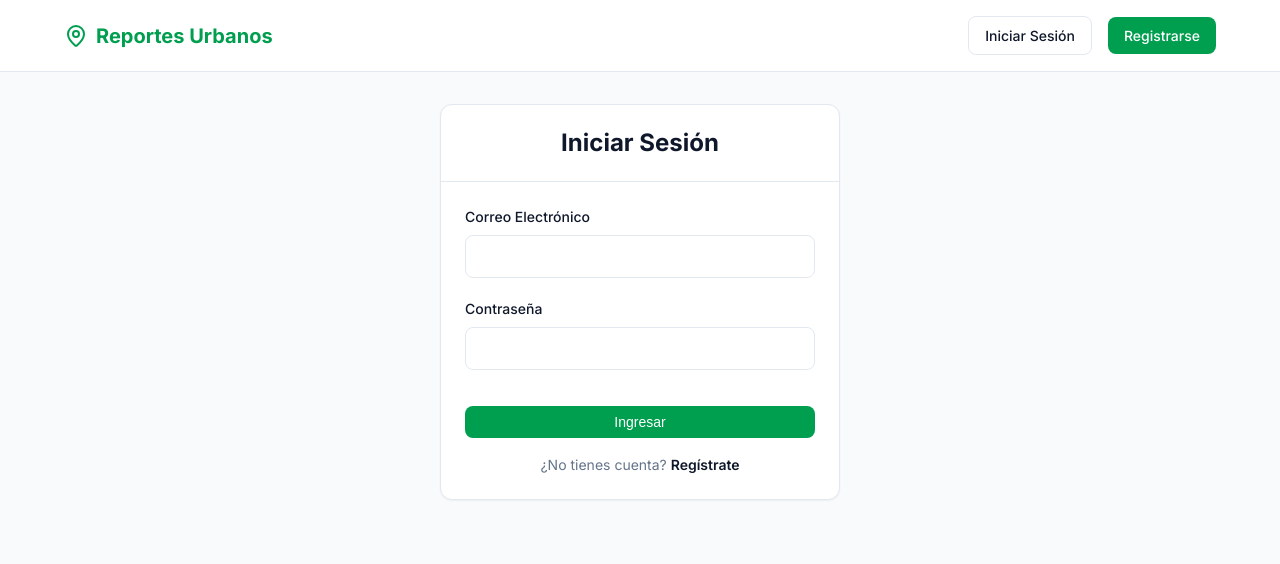
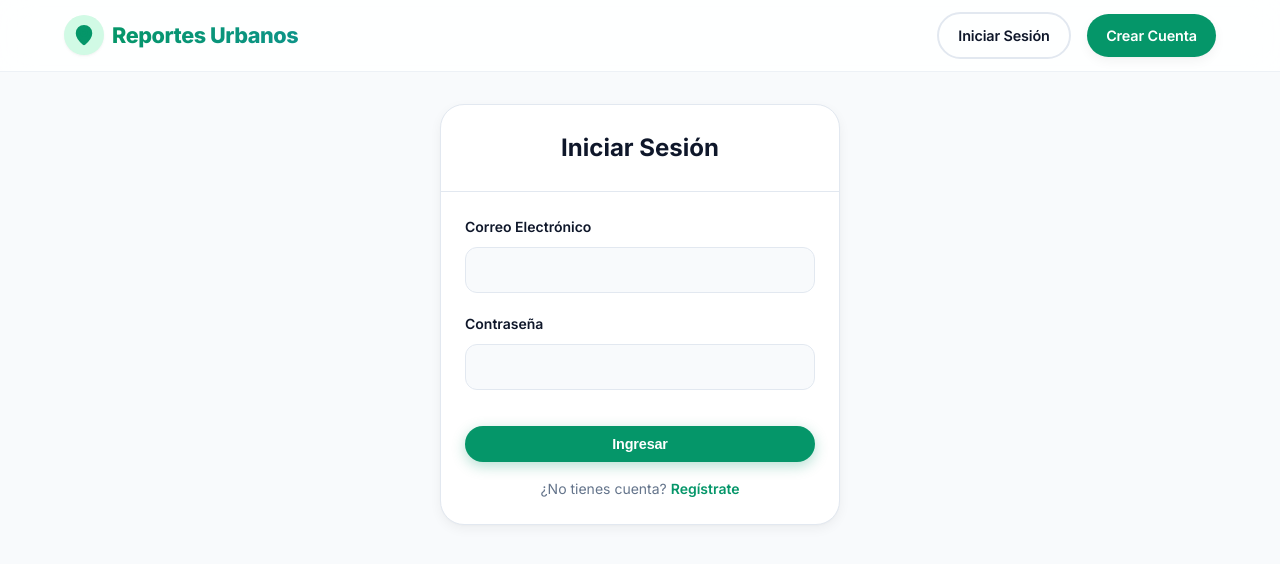
Before and after one commit to EliasSancheM/reportes-urbanos, a React (Vite) app in the folder frontend/: page /login in a window 1280 px wide. Shown: the top 564 px of the page. Built offline with nearby package versions, Linux system fonts and the light colour scheme.

Commit message:
Mejoras de diseño premium en la interfaz estilo SoSafe

```diff
--- a/frontend/src/App.jsx
+++ b/frontend/src/App.jsx
@@ -1,4 +1,4 @@
-import { BrowserRouter as Router, Routes, Route, Navigate } from 'react-router-dom';
+import { BrowserRouter as Router, Routes, Route, Navigate, useLocation } from 'react-router-dom';
 import Navbar from './components/Navbar';
 import Home from './pages/Home';
 import Login from './pages/Login';
@@ -8,13 +8,24 @@ import AdminDashboard from './pages/AdminDashboard';
 import MyReports from './pages/MyReports';
 import { AuthProvider } from './context/AuthContext';
 
+const MainLayout = ({ children }) => {
+  const location = useLocation();
+  const isHome = location.pathname === '/';
+
+  return (
+    <main className={isHome ? "full-width-main" : "container mt-8 mb-8"}>
+      {children}
+    </main>
+  );
+};
+
 function App() {
   return (
     <AuthProvider>
       <Router>
         <div className="app">
           <Navbar />
-          <main className="container mt-8 mb-8">
+          <MainLayout>
             <Routes>
               <Route path="/" element={<Home />} />
               <Route path="/login" element={<Login />} />
@@ -24,11 +35,10 @@ function App() {
               <Route path="/admin" element={<AdminDashboard />} />
               <Route path="*" element={<Navigate to="/" />} />
             </Routes>
-          </main>
+          </MainLayout>
         </div>
       </Router>
     </AuthProvider>
   );
 }
-
 export default App;
--- a/frontend/src/components/Navbar.jsx
+++ b/frontend/src/components/Navbar.jsx
@@ -1,7 +1,7 @@
 import { useContext } from 'react';
 import { Link, useNavigate } from 'react-router-dom';
 import { AuthContext } from '../context/AuthContext';
-import { MapPin, LogOut, User, PlusCircle, Settings, FileText } from 'lucide-react';
+import { MapPin, LogOut, User, Plus, Settings, List } from 'lucide-react';
 
 const Navbar = () => {
   const { user, logout } = useContext(AuthContext);
@@ -15,39 +15,42 @@ const Navbar = () => {
   return (
     <nav className="navbar">
       <div className="container">
-        <Link to="/" className="brand">
-          <MapPin size={24} />
-          Reportes Urbanos
+        <Link to="/" className="brand hover:scale-105 transition-transform">
+          <div className="w-10 h-10 bg-primary-light rounded-full flex items-center justify-center text-primary shadow-sm">
+            <MapPin size={22} fill="currentColor" className="text-primary" />
+          </div>
+          <span className="bg-clip-text text-transparent bg-gradient-to-r from-primary to-teal-600">
+            Reportes Urbanos
+          </span>
         </Link>
         <div className="flex items-center gap-4">
           {user ? (
             <>
-              <Link to="/mis-reportes" className="btn btn-outline" style={{ color: 'var(--primary)', borderColor: 'var(--primary)' }}>
-                <FileText size={18} />
+              <Link to="/mis-reportes" className="btn btn-outline text-sm" style={{ padding: '0.4rem 1rem' }}>
+                <List size={16} />
                 Mis Reportes
               </Link>
-              <Link to="/nuevo-reporte" className="btn btn-primary">
-                <PlusCircle size={18} />
-                Nuevo Reporte
-              </Link>
               {user.role === 'admin' && (
-                <Link to="/admin" className="btn btn-outline" title="Panel de Administración">
-                  <Settings size={18} />
-                  Panel Admin
+                <Link to="/admin" className="btn btn-outline text-sm" title="Panel de Administración" style={{ padding: '0.4rem 1rem' }}>
+                  <Settings size={16} />
+                  Admin
                 </Link>
               )}
-              <div className="flex items-center gap-2 text-muted">
-                <User size={18} />
-                <span className="font-medium">{user.name || 'Usuario'}</span>
+              <div className="h-8 w-px bg-border mx-2"></div>
+              <div className="flex items-center gap-2 bg-background py-1 px-3 rounded-full border border-border">
+                <div className="w-6 h-6 rounded-full bg-primary text-white flex items-center justify-center text-xs font-bold">
+                  {user.name ? user.name.charAt(0).toUpperCase() : 'U'}
+                </div>
+                <span className="font-semibold text-sm text-secondary">{user.name || 'Usuario'}</span>
               </div>
-              <button onClick={handleLogout} className="btn btn-outline" title="Cerrar sesión">
+              <button onClick={handleLogout} className="p-2 text-muted hover:text-danger hover:bg-red-50 rounded-full transition-colors" title="Cerrar sesión">
                 <LogOut size={18} />
               </button>
             </>
           ) : (
             <>
-              <Link to="/login" className="btn btn-outline">Iniciar Sesión</Link>
-              <Link to="/register" className="btn btn-primary">Registrarse</Link>
+              <Link to="/login" className="btn btn-outline text-sm">Iniciar Sesión</Link>
+              <Link to="/register" className="btn btn-primary text-sm shadow-md">Crear Cuenta</Link>
             </>
           )}
         </div>
--- a/frontend/src/index.css
+++ b/frontend/src/index.css
@@ -1,25 +1,40 @@
-@import url('https://fonts.googleapis.com/css2?family=Inter:wght@300;400;500;600;700&display=swap');
+@import url('https://fonts.googleapis.com/css2?family=Inter:wght@300;400;500;600;700;800&display=swap');
 
 :root {
-  /* Ilustre Municipalidad de La Florida */
-  --primary: #009e4f; /* Verde trébol */
-  --primary-hover: #007a3d;
-  --secondary: #475569;
+  /* Premium Palette */
+  --primary: #059669; /* Emerald Green */
+  --primary-hover: #047857;
+  --primary-light: #d1fae5;
+  --secondary: #0f172a; /* Slate 900 */
+  --accent: #0ea5e9; /* Sky blue for interactive elements */
+
   --success: #10b981;
-  --warning: #f59e0b; /* Amarillo/naranja corporativo */
+  --warning: #f59e0b;
   --danger: #ef4444;
+
   --background: #f8fafc;
   --surface: #ffffff;
+  --surface-glass: rgba(255, 255, 255, 0.85);
+
   --text-main: #0f172a;
   --text-muted: #64748b;
   --border: #e2e8f0;
-  --shadow-sm: 0 1px 2px 0 rgba(0, 0, 0, 0.05);
-  --shadow-md: 0 4px 6px -1px rgba(0, 0, 0, 0.1), 0 2px 4px -1px rgba(0, 0, 0, 0.06);
-  --shadow-lg: 0 10px 15px -3px rgba(0, 0, 0, 0.1), 0 4px 6px -2px rgba(0, 0, 0, 0.05);
-  --radius-md: 0.5rem;
-  --radius-lg: 0.75rem;
+
+  /* Smooth Shadows */
+  --shadow-sm: 0 2px 4px rgba(0,0,0,0.02), 0 1px 2px rgba(0,0,0,0.04);
+  --shadow-md: 0 4px 12px rgba(0,0,0,0.05), 0 1px 2px rgba(0,0,0,0.02);
+  --shadow-lg: 0 12px 32px -4px rgba(0,0,0,0.08), 0 4px 12px -2px rgba(0,0,0,0.04);
+  --shadow-glow: 0 0 20px rgba(5, 150, 105, 0.3);
+
+  /* Radii */
+  --radius-sm: 0.5rem;
+  --radius-md: 0.75rem;
+  --radius-lg: 1rem;
+  --radius-xl: 1.5rem;
   --radius-full: 9999px;
-  --transition: all 0.2s ease-in-out;
+
+  --transition: all 0.3s cubic-bezier(0.4, 0, 0.2, 1);
+  --navbar-height: 72px;
 }
 
 * {
@@ -29,11 +44,12 @@
 }
 
 body {
-  font-family: 'Inter', sans-serif;
+  font-family: 'Inter', -apple-system, sans-serif;
   background-color: var(--background);
   color: var(--text-main);
-  line-height: 1.5;
+  line-height: 1.6;
   -webkit-font-smoothing: antialiased;
+  overflow-x: hidden;
 }
 
 a {
@@ -45,71 +61,105 @@ ul {
   list-style: none;
 }
 
-/* Utilities */
+/* Layout Utilities */
 .container {
   max-width: 1200px;
   margin: 0 auto;
   padding: 0 1.5rem;
 }
 
+.full-width-main {
+  height: calc(100vh - var(--navbar-height));
+  width: 100vw;
+  overflow: hidden;
+  position: relative;
+  display: flex;
+}
+
+/* Flexbox Utilities */
 .flex { display: flex; }
 .flex-col { flex-direction: column; }
 .items-center { align-items: center; }
+.items-start { align-items: flex-start; }
 .justify-between { justify-content: space-between; }
 .justify-center { justify-content: center; }
 .gap-2 { gap: 0.5rem; }
+.gap-3 { gap: 0.75rem; }
 .gap-4 { gap: 1rem; }
 .gap-6 { gap: 1.5rem; }
 
+/* Margins & Paddings */
+.mt-2 { margin-top: 0.5rem; }
 .mt-4 { margin-top: 1rem; }
 .mt-8 { margin-top: 2rem; }
+.mb-2 { margin-bottom: 0.5rem; }
 .mb-4 { margin-bottom: 1rem; }
 .p-4 { padding: 1rem; }
 .p-6 { padding: 1.5rem; }
 
+/* Typography */
 .text-center { text-align: center; }
+.font-medium { font-weight: 500; }
 .font-semibold { font-weight: 600; }
 .font-bold { font-weight: 700; }
-.text-muted { color: var(--text-muted); }
+.font-extrabold { font-weight: 800; }
+.text-xs { font-size: 0.75rem; }
 .text-sm { font-size: 0.875rem; }
+.text-base { font-size: 1rem; }
+.text-lg { font-size: 1.125rem; }
 .text-xl { font-size: 1.25rem; }
 .text-2xl { font-size: 1.5rem; }
 .text-3xl { font-size: 1.875rem; }
+.text-muted { color: var(--text-muted); }
+.text-primary { color: var(--primary); }
+.text-danger { color: var(--danger); }
+
+/* Glassmorphism */
+.glass {
+  background: var(--surface-glass);
+  backdrop-filter: blur(12px);
+  -webkit-backdrop-filter: blur(12px);
+  border: 1px solid rgba(255,255,255,0.4);
+}
 
 /* Buttons */
 .btn {
   display: inline-flex;
   align-items: center;
   justify-content: center;
-  padding: 0.5rem 1rem;
-  font-size: 0.875rem;
-  font-weight: 500;
-  border-radius: var(--radius-md);
+  padding: 0.6rem 1.2rem;
+  font-size: 0.9rem;
+  font-weight: 600;
+  border-radius: var(--radius-full);
   border: none;
   cursor: pointer;
   transition: var(--transition);
   gap: 0.5rem;
+  letter-spacing: -0.01em;
 }
 
 .btn-primary {
   background-color: var(--primary);
   color: white;
+  box-shadow: 0 4px 14px rgba(5, 150, 105, 0.3);
 }
 
 .btn-primary:hover {
   background-color: var(--primary-hover);
-  transform: translateY(-1px);
-  box-shadow: var(--shadow-md);
+  transform: translateY(-2px);
+  box-shadow: 0 6px 20px rgba(5, 150, 105, 0.4);
 }
 
 .btn-outline {
   background-color: transparent;
-  border: 1px solid var(--border);
-  color: var(--text-main);
+  border: 2px solid var(--border);
+  color: var(--secondary);
 }
 
 .btn-outline:hover {
-  background-color: var(--border);
+  background-color: var(--background);
+  border-color: var(--text-muted);
+  transform: translateY(-1px);
 }
 
 /* Forms */
@@ -121,46 +171,47 @@ ul {
 }
 
 .form-label {
-  font-weight: 500;
+  font-weight: 600;
   font-size: 0.875rem;
-  color: var(--text-main);
+  color: var(--secondary);
 }
 
 .form-input, .form-select, .form-textarea {
   width: 100%;
-  padding: 0.75rem 1rem;
+  padding: 0.8rem 1rem;
   border: 1px solid var(--border);
   border-radius: var(--radius-md);
   font-family: 'Inter', sans-serif;
-  font-size: 0.875rem;
+  font-size: 0.95rem;
   transition: var(--transition);
-  background-color: var(--surface);
+  background-color: var(--background);
   color: var(--text-main);
 }
 
 .form-input:focus, .form-select:focus, .form-textarea:focus {
   outline: none;
   border-color: var(--primary);
-  box-shadow: 0 0 0 3px rgba(0, 158, 79, 0.15); /* Sombra verde claro */
+  background-color: var(--surface);
+  box-shadow: 0 0 0 4px var(--primary-light);
 }
 
 /* Cards */
 .card {
   background-color: var(--surface);
-  border-radius: var(--radius-lg);
-  box-shadow: var(--shadow-sm);
+  border-radius: var(--radius-xl);
+  box-shadow: var(--shadow-md);
   border: 1px solid var(--border);
   overflow: hidden;
   transition: var(--transition);
 }
 
 .card:hover {
-  box-shadow: var(--shadow-md);
-  transform: translateY(-2px);
+  box-shadow: var(--shadow-lg);
+  transform: translateY(-4px);
 }
 
 .card-header {
-  padding: 1.25rem 1.5rem;
+  padding: 1.5rem;
   border-bottom: 1px solid var(--border);
 }
 
@@ -172,32 +223,35 @@ ul {
 .badge {
   display: inline-flex;
   align-items: center;
-  padding: 0.25rem 0.75rem;
+  padding: 0.35rem 0.85rem;
   border-radius: var(--radius-full);
   font-size: 0.75rem;
-  font-weight: 600;
+  font-weight: 700;
   text-transform: uppercase;
-  letter-spacing: 0.025em;
+  letter-spacing: 0.05em;
+  box-shadow: var(--shadow-sm);
 }
 
-.badge-pendiente { background-color: #fef3c7; color: #92400e; }
-.badge-en-progreso { background-color: #dbeafe; color: #1e40af; }
-.badge-resuelto { background-color: #d1fae5; color: #065f46; }
+.badge-pendiente { background-color: #fee2e2; color: #b91c1c; }
+.badge-en-progreso { background-color: #fef3c7; color: #b45309; }
+.badge-resuelto { background-color: #d1fae5; color: #047857; }
 
-/* Map */
+/* Map Area */
 .map-container {
-  height: 400px;
+  height: 100%;
   width: 100%;
-  border-radius: var(--radius-md);
-  overflow: hidden;
   z-index: 1;
 }
 
 /* Navbar */
 .navbar {
-  background-color: var(--surface);
-  border-bottom: 1px solid var(--border);
-  padding: 1rem 0;
+  height: var(--navbar-height);
+  background: var(--surface-glass);
+  backdrop-filter: blur(16px);
+  -webkit-backdrop-filter: blur(16px);
+  border-bottom: 1px solid rgba(226, 232, 240, 0.6);
+  display: flex;
+  align-items: center;
   position: sticky;
   top: 0;
   z-index: 100;
@@ -207,17 +261,156 @@ ul {
   display: flex;
   justify-content: space-between;
   align-items: center;
+  width: 100%;
 }
 
 .brand {
-  font-size: 1.25rem;
-  font-weight: 700;
-  color: var(--primary);
+  font-size: 1.35rem;
+  font-weight: 800;
+  color: var(--secondary);
   display: flex;
   align-items: center;
   gap: 0.5rem;
+  letter-spacing: -0.02em;
 }
+
+.brand-icon {
+  color: var(--primary);
+}
+
 .custom-leaflet-icon {
   background: transparent;
   border: none;
+  filter: drop-shadow(0 4px 6px rgba(0,0,0,0.2));
 }
+
+/* Positioning */
+.relative { position: relative; }
+.absolute { position: absolute; }
+.sticky { position: sticky; }
+.top-0 { top: 0; }
+.left-3 { left: 0.75rem; }
+.top-1\/2 { top: 50%; }
+.bottom-8 { bottom: 2rem; }
+.z-10 { z-index: 10; }
+.z-20 { z-index: 20; }
+.transform { transform: translate(var(--tw-translate-x, 0), var(--tw-translate-y, 0)) rotate(var(--tw-rotate, 0)) skewX(var(--tw-skew-x, 0)) skewY(var(--tw-skew-y, 0)) scaleX(var(--tw-scale-x, 1)) scaleY(var(--tw-scale-y, 1)); }
+.-translate-y-1\/2 { --tw-translate-y: -50%; }
+.-translate-x-1\/2 { --tw-translate-x: -50%; }
+
+/* Sizing */
+.w-full { width: 100%; }
+.h-full { height: 100%; }
+.w-5 { width: 1.25rem; }
+.h-5 { height: 1.25rem; }
+.w-6 { width: 1.5rem; }
+.h-6 { height: 1.5rem; }
+.w-8 { width: 2rem; }
+.h-8 { height: 2rem; }
+.w-10 { width: 2.5rem; }
+.h-10 { height: 2.5rem; }
+.w-12 { width: 3rem; }
+.h-12 { height: 3rem; }
+.w-24 { width: 6rem; }
+.h-24 { height: 6rem; }
+.h-32 { height: 8rem; }
+.w-px { width: 1px; }
+
+/* Spacing */
+.p-1 { padding: 0.25rem; }
+.p-2 { padding: 0.5rem; }
+.p-5 { padding: 1.25rem; }
+.p-8 { padding: 2rem; }
+.py-1 { padding-top: 0.25rem; padding-bottom: 0.25rem; }
+.px-3 { padding-left: 0.75rem; padding-right: 0.75rem; }
+.py-2 { padding-top: 0.5rem; padding-bottom: 0.5rem; }
+.px-6 { padding-left: 1.5rem; padding-right: 1.5rem; }
+.py-3 { padding-top: 0.75rem; padding-bottom: 0.75rem; }
+.pt-3 { padding-top: 0.75rem; }
+.pb-3 { padding-bottom: 0.75rem; }
+.mx-2 { margin-left: 0.5rem; margin-right: 0.5rem; }
+.mb-1 { margin-bottom: 0.25rem; }
+.mb-3 { margin-bottom: 0.75rem; }
+.pl-10 { padding-left: 2.5rem; }
+
+/* Backgrounds & Colors */
+.bg-primary { background-color: var(--primary); }
+.bg-primary-light { background-color: var(--primary-light); }
+.bg-surface { background-color: var(--surface); }
+.bg-background { background-color: var(--background); }
+.bg-gray-100 { background-color: #f3f4f6; }
+.bg-white { background-color: #ffffff; }
+.bg-transparent { background-color: transparent; }
+.text-white { color: #ffffff; }
+.text-secondary { color: var(--secondary); }
+
+/* Borders & Radii */
+.border { border: 1px solid var(--border); }
+.border-b { border-bottom: 1px solid var(--border); }
+.border-r { border-right: 1px solid var(--border); }
+.border-t { border-top: 1px solid var(--border); }
+.border-4 { border-width: 4px; }
+.border-border { border-color: var(--border); }
+.border-primary { border-color: var(--primary); }
+.border-t-transparent { border-top-color: transparent; }
+.rounded-md { border-radius: var(--radius-md); }
+.rounded-lg { border-radius: var(--radius-lg); }
+.rounded-xl { border-radius: var(--radius-xl); }
+.rounded-full { border-radius: var(--radius-full); }
+
+/* Layout & Flex */
+.flex-1 { flex: 1 1 0%; }
+.flex-grow { flex-grow: 1; }
+.flex-shrink-0 { flex-shrink: 0; }
+
+/* Utilities */
+.shadow-sm { box-shadow: var(--shadow-sm); }
+.shadow-md { box-shadow: var(--shadow-md); }
+.shadow-lg { box-shadow: var(--shadow-lg); }
+.shadow-xl { box-shadow: 0 20px 25px -5px rgba(0, 0, 0, 0.1), 0 10px 10px -5px rgba(0, 0, 0, 0.04); }
+.overflow-hidden { overflow: hidden; }
+.overflow-y-auto { overflow-y: auto; }
+.cursor-pointer { cursor: pointer; }
+.object-cover { object-fit: cover; }
+.space-y-4 > * + * { margin-top: 1rem; }
+.line-clamp-2 {
+  display: -webkit-box;
+  -webkit-line-clamp: 2;
+  -webkit-box-orient: vertical;
+  overflow: hidden;
+}
+.leading-tight { line-height: 1.25; }
+.leading-relaxed { line-height: 1.625; }
+.hover\:underline:hover { text-decoration: underline; }
+
+/* Effects */
+.transition-all { transition: all 0.3s ease; }
+.transition-colors { transition: background-color 0.3s ease, border-color 0.3s ease, color 0.3s ease; }
+.transition-transform { transition: transform 0.3s ease; }
+.hover\:scale-105:hover { transform: scale(1.05); }
+.ring-1 { box-shadow: var(--tw-ring-offset-shadow, 0 0 #0000), var(--tw-ring-shadow, 0 0 #0000), 0 0 0 1px var(--tw-ring-color); }
+.ring-primary { --tw-ring-color: var(--primary); }
+
+/* Gradient Text (Navbar) */
+.bg-gradient-to-r { background-image: linear-gradient(to right, var(--tw-gradient-stops)); }
+.from-primary { --tw-gradient-from: var(--primary); --tw-gradient-stops: var(--tw-gradient-from), var(--tw-gradient-to, rgba(5, 150, 105, 0)); }
+.to-teal-600 { --tw-gradient-to: #0d9488; }
+.bg-clip-text { -webkit-background-clip: text; background-clip: text; }
+.text-transparent { color: transparent; }
+
+::-webkit-scrollbar {
+  width: 6px;
+}
+::-webkit-scrollbar-track {
+  background: transparent;
+}
+::-webkit-scrollbar-thumb {
+  background: #cbd5e1;
+  border-radius: 10px;
+}
+::-webkit-scrollbar-thumb:hover {
+  background: #94a3b8;
+}
+
+.hover\:bg-red-50:hover { background-color: #fef2f2; }
+.hover\:text-danger:hover { color: var(--danger); }
```
Also changed, not shown: frontend/src/pages/Home.jsx (+151 -141 lines).
